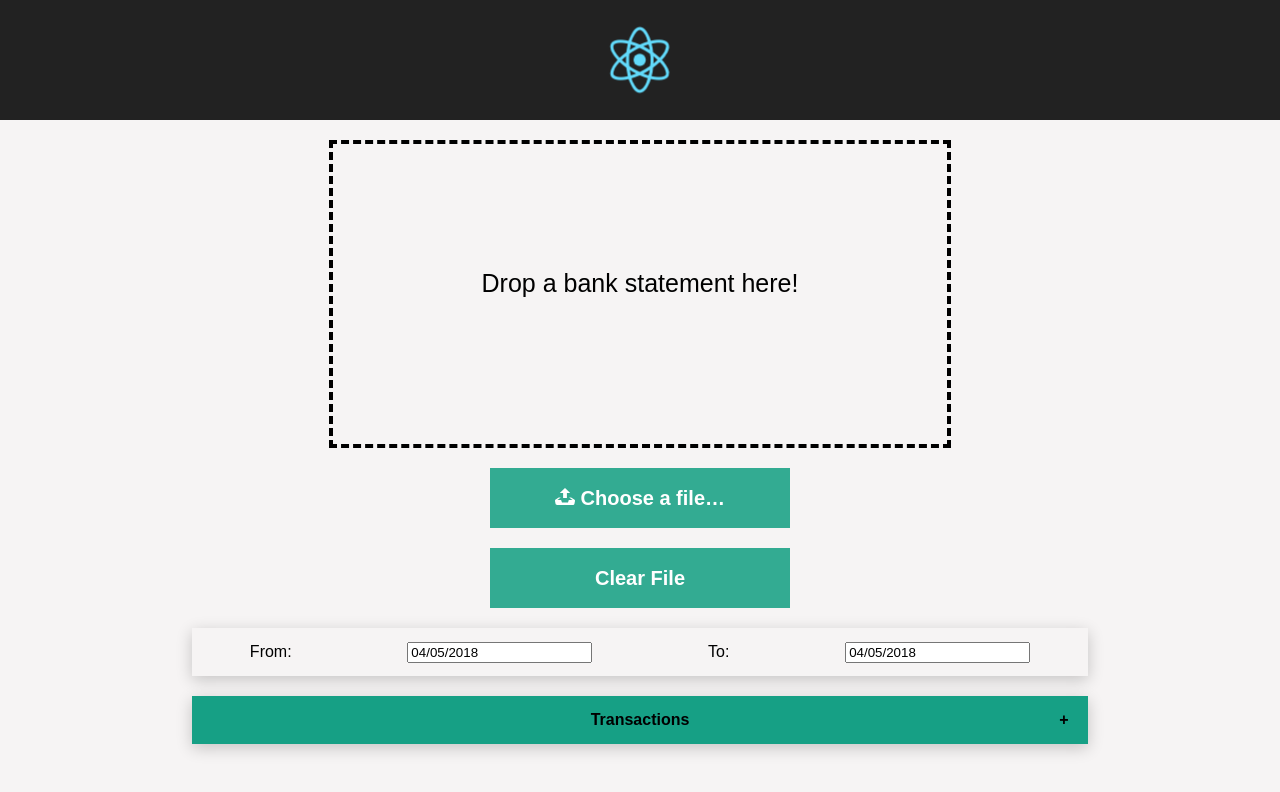
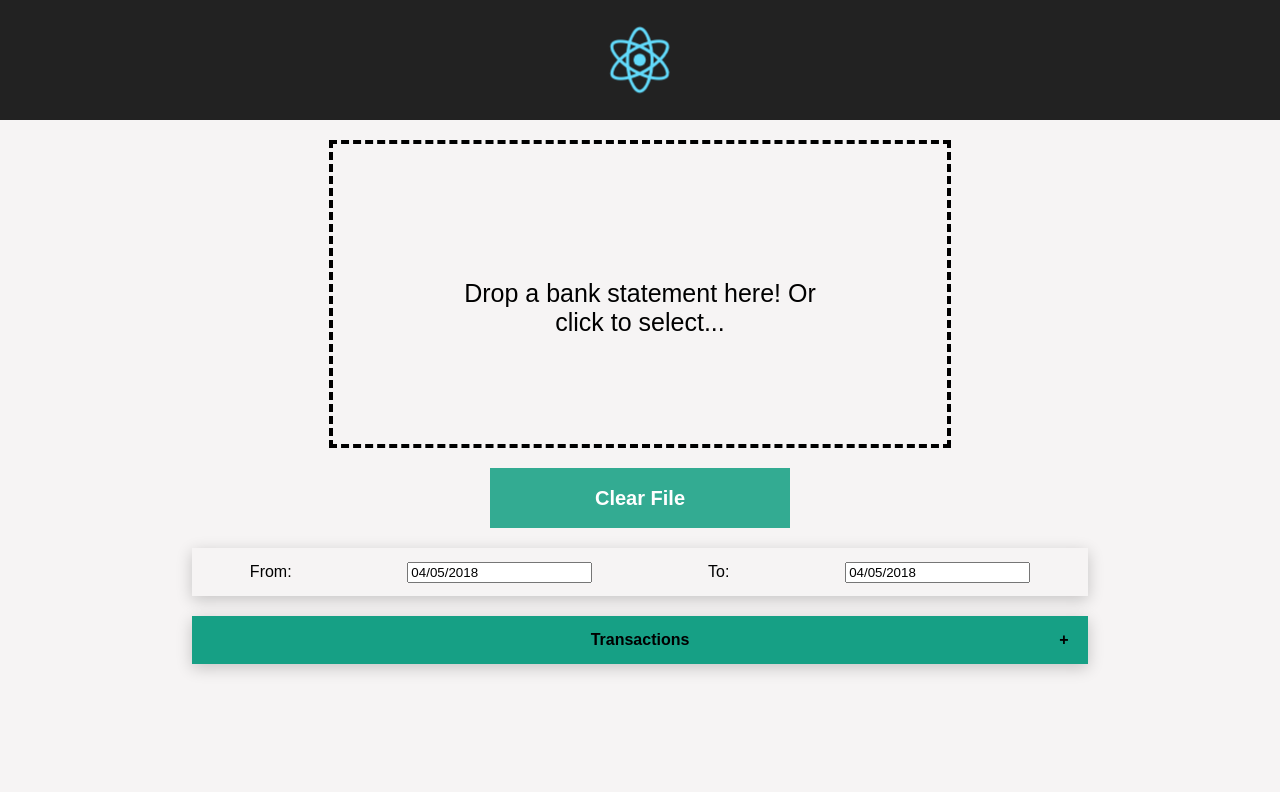
Before and after one commit to adamc151/zoop, a React (Create React App) app: page / in a window 1280 px wide. Shown: the top 792 px of the page. Built offline with nearby package versions, Linux system fonts and the light colour scheme.

Commit message:
update to style and hidden file select

```diff
--- a/src/components/FileClear/FileClear.css
+++ b/src/components/FileClear/FileClear.css
@@ -1,11 +1,11 @@
-.fileClear {
+/* .fileClear {
     width: 90%;
     margin: 0 auto;
     margin-top: 0px;
     display: flex;
     flex-direction: row;
     justify-content: space-around;
-  }
+  } */
 
 
 .clearButton {
--- a/src/components/FileDrop/FileDrop.css
+++ b/src/components/FileDrop/FileDrop.css
@@ -21,15 +21,17 @@
     height: 300px;
     border-style: dashed;
     border-width: 4px;
-
-
 }
 
 .dropzoneActive{
-    background-color: #16a084c4;
+    background-color: #16a0846c;
 }
 
 .inner {
     font-size: 25px;
-    padding: 100px;
+    padding: 110px;
 }
+
+.dropzoneBox p:hover{
+    color: #16a084c4;
+}
--- a/src/components/FileDrop/FileDrop.js
+++ b/src/components/FileDrop/FileDrop.js
@@ -25,7 +25,6 @@ class FileDrop extends React.Component {
         };
 
         reader.readAsText(file);
-
     }
 
     render() {
@@ -33,7 +32,7 @@ class FileDrop extends React.Component {
         <section>
           <div className="dropzone">
             <Dropzone className="dropzoneBox" activeClassName="dropzoneActive" onDrop={this.onDrop.bind(this)}>
-              <p className="inner">Drop a bank statement here!</p>
+              <p className="inner">Drop a bank statement here! Or click to select...</p>
             </Dropzone>
           </div>
         </section>
--- a/src/components/FileSelector/FileSelector.css
+++ b/src/components/FileSelector/FileSelector.css
@@ -1,11 +1,11 @@
-.fileSelector {
+/* .fileSelector {
   width: 90%;
   margin: 0 auto;
   margin-top: 0px;
   display: flex;
   flex-direction: row;
   justify-content: space-around;
-}
+} */
 
 
 .inputfile {
--- a/src/components/FileSelector/FileSelector.js
+++ b/src/components/FileSelector/FileSelector.js
@@ -15,7 +15,7 @@ class FileSelector extends React.Component {
   handleFileSelect(evt) {
 
       var file = evt.target.files[0]; // FileList object
-			var textType = /text.*/;
+      var textType = /text.*/;
 
 			if (file.type.match(textType)) {
 				var reader = new FileReader();
@@ -49,6 +49,8 @@ class FileSelector extends React.Component {
 
 
 
+
+
 function mapDispatchToProps(dispatch) {
   return {
     actions: bindActionCreators(actions, dispatch)
--- a/src/containers/MainContainer.js
+++ b/src/containers/MainContainer.js
@@ -32,7 +32,7 @@ class MainContainer extends React.Component {
     return (
       <div>
         <FileDrop />
-        <FileSelector />
+        {/* <FileSelector /> */}
         <FileClear />
         <DateRangeSelector initialStartDate={initialStartDate} initialEndDate={initialEndDate}/>
         <Accordian transactions={transactions} />
```
